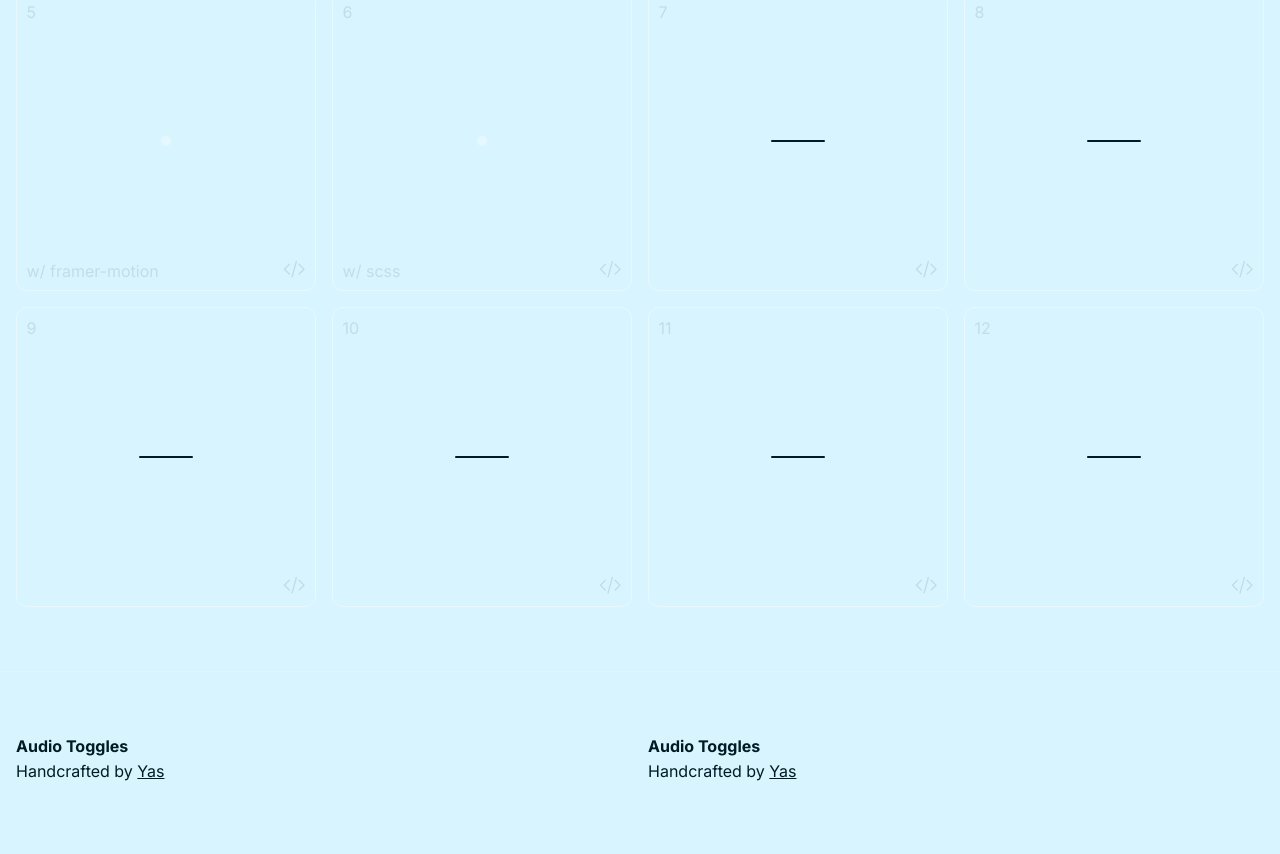
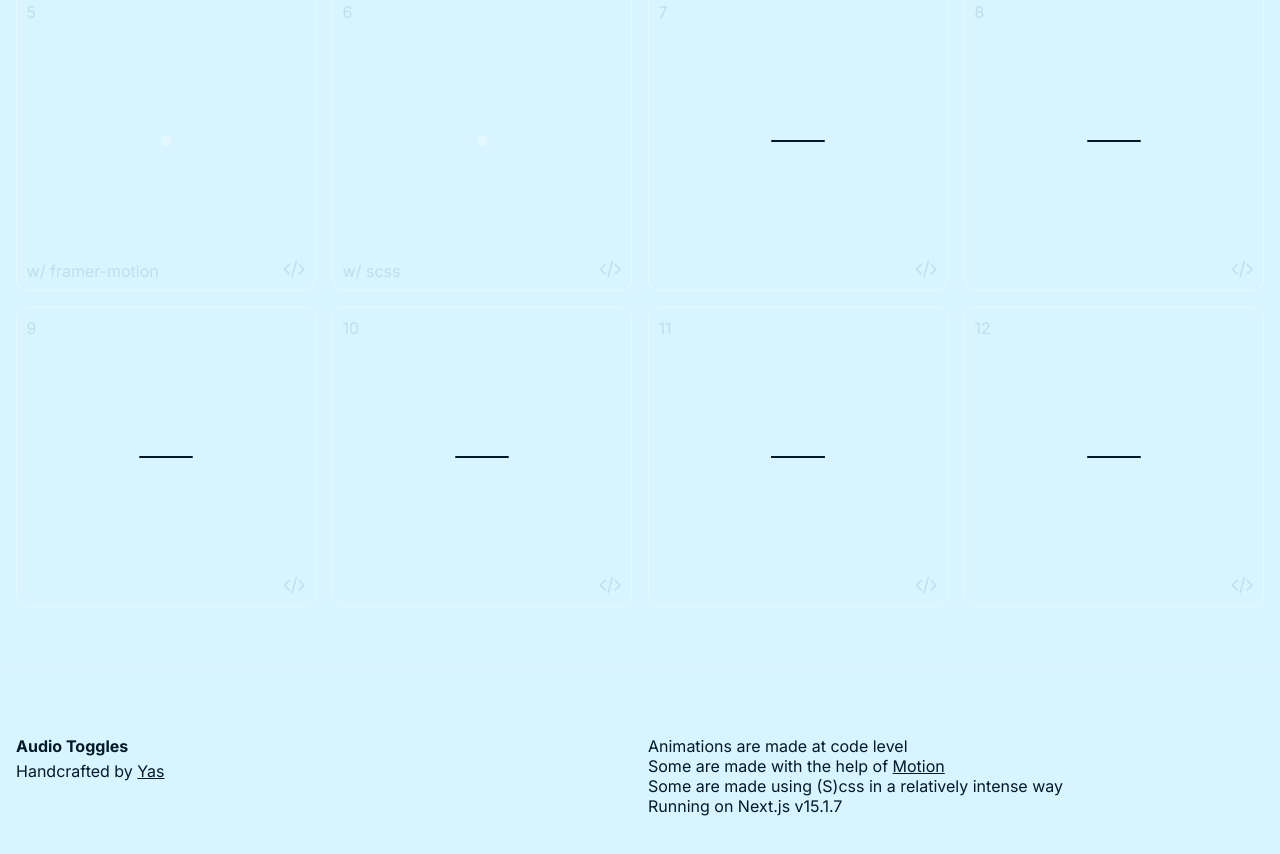
Before and after one commit to YassineGallaoui/audio-toggles, a Next.js app: page / in a window 1280 px wide. Shown: the part 510-1364 px from the top of the page. Built offline with nearby package versions, Linux system fonts and the light colour scheme.

Commit message:
refactor AudioIcon11 styles; update Footer content and links for clarity

```diff
--- a/src/components/AudioIcons/AudioIcon11/style.module.scss
+++ b/src/components/AudioIcons/AudioIcon11/style.module.scss
@@ -8,14 +8,8 @@
         transition: fill 0.2s ease-in-out, stroke 0.2s ease-in-out;
     }
 
-    path.path1 {
+    path.path2 {
         stroke: var(--text-color);
         transition: fill 0.2s ease-in-out, stroke 0.2s ease-in-out;
     }
-
-    &.on {
-        path {
-            stroke: var(--text-color);
-        }
-    }
 }
--- a/src/components/Footer/index.tsx
+++ b/src/components/Footer/index.tsx
@@ -18,15 +18,16 @@ const Footer = () => {
                 </div>
 
                 <div className={"flex flex-col col-4 col-md-4 col-lg-6 mb-4"}>
-                    <span className={'text-bold'}>{`
-                    Audio Toggles`}</span>
-                    <span style={{ marginTop: "0.3rem" }}>{`Handcrafted by `}
+                    <span>{`Animations are made at code level`}</span>
+                    <span>{`Some are made with the help of `}
                         <Link
-                            href="https://www.yassinegallaoui.com/"
+                            href="https://motion.dev/"
                             target="_blank" rel="noopener noreferrer">
-                            {`Yas`}
+                            {`Motion`}
                         </Link>
                     </span>
+                    <span>{`Some are made using (S)css in a relatively intense way`}</span>
+                    <span>{`Running on Next.js v15.1.7`}</span>
                 </div>
             </div>
         </footer>
```
